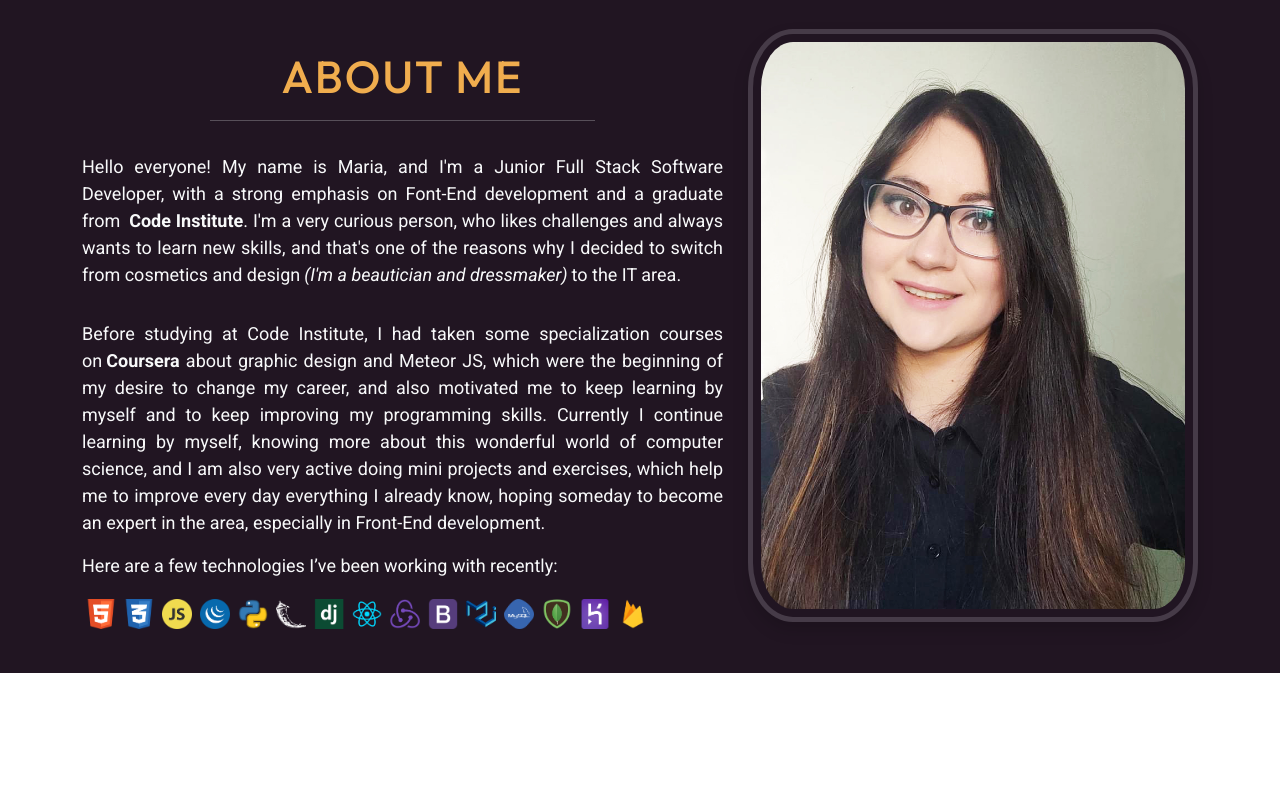
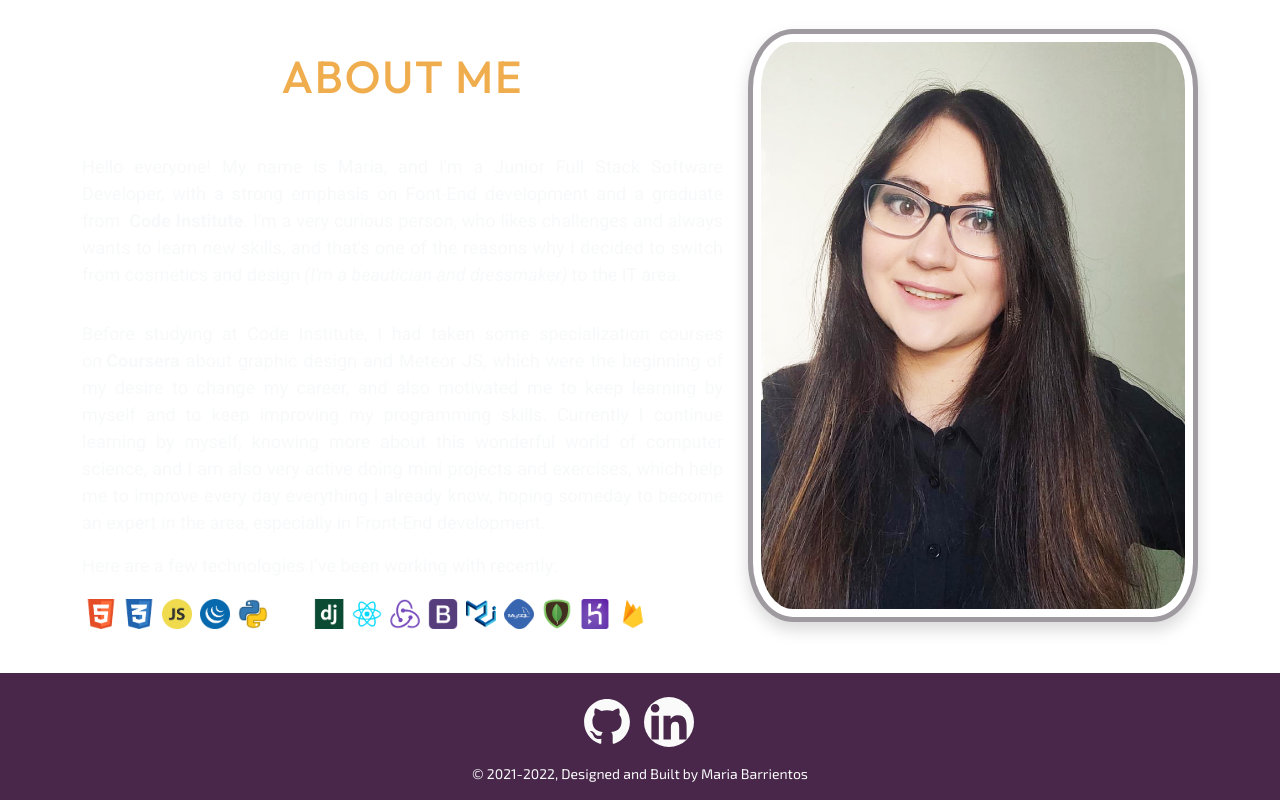
Before and after one commit to cotebarrientos/my-portfolio, a React (Create React App) app: page / in a window 1280 px wide. Shown: the part 878-1678 px from the top of the page. Before the commit the page ends 1551 px from the top, so only its background shows below. Built offline with nearby package versions, Linux system fonts and the light colour scheme.

Commit message:
Add Footer component

```diff
--- a/src/App.jsx
+++ b/src/App.jsx
@@ -1,6 +1,7 @@
 import Navbar from "./components/Navbar";
 import Home from "./components/Home";
 import About from "./components/About";
+import Footer from "./components/Footer";
 
 function App() {
   return (
@@ -8,6 +9,7 @@ function App() {
       <Navbar />
       <Home />
       <About />
+      <Footer />
     </div>
   );
 }
--- a/src/assets/About.css
+++ b/src/assets/About.css
@@ -1,5 +1,4 @@
 #aboutSection {
-    background-color: #211522;
     min-height: 200px;
 }
 
--- /dev/null
+++ b/src/components/Footer.jsx
@@ -0,0 +1,45 @@
+import React from 'react'
+import { GrGithub, GrLinkedin } from "react-icons/gr"
+import {
+    Container,
+    Row,
+    Col} from 'react-bootstrap'
+
+const Footer = () => {
+    return (
+        <Container fluid
+            className="background-color">
+            <footer>
+                <Row className="mx-auto my-auto">
+                    <Col lg={12}
+                        id="footer-icons"
+                        className="d-flex justify-content-center">
+                            <a
+                                href="https://github.com/cotebarrientos"
+                                target="_blank"
+                                rel="noopener noreferrer"
+                            >
+                                <GrGithub className="mb-3 mt-4 me-2 ms-1 circle-icon"/>
+                            </a>
+                            <a
+                                href="https://www.linkedin.com/in/mjbarrientosv/"
+                                className=""
+                                target="_blank"
+                                rel="noopener noreferrer"
+                            >
+                                <GrLinkedin className="mb-3 mt-4 me-2 ms-1 circle-icon"/>
+                            </a>
+                    </Col>
+                    <Col lg={12}
+                        className="text-light text-center">
+                        <p className="font-exo">
+                            © 2021-2022, Designed and Built by Maria Barrientos
+                        </p>
+                    </Col>
+                </Row>
+            </footer>
+        </Container>
+    )
+}
+
+export default Footer
--- a/src/index.css
+++ b/src/index.css
@@ -1,3 +1,5 @@
+/* Global CSS Classes here */
+
 @import url('https://fonts.googleapis.com/css2?family=Exo+2:ital,wght@0,100;0,200;0,300;0,400;0,500;0,600;0,700;0,800;0,900;1,100;1,200;1,300;1,400;1,500;1,600;1,700;1,800;1,900&family=Outfit:wght@100;200;300;400;500;600;700;800;900&family=Roboto:ital,wght@0,100;0,300;0,400;0,500;0,700;0,900;1,100;1,300;1,400;1,500;1,700;1,900&display=swap');
 
 
@@ -19,10 +21,22 @@ html,body {
   font-family: 'Exo 2', sans-serif;
 }
 
+/* Website background */
+
+.site-background-color {
+  background-color: #211522;
+}
+
 /* Navbar and Footer*/
 
 .background-color {
   background-color: #49274A;
+}
+
+.circle-icon {
+  width: 50px;
+  height: 50px;
+  border-radius: 50%;
 }
 
 .background-color .navbar-brand {
@@ -48,6 +62,25 @@ html,body {
   border-radius: .3rem;
 }
 
+footer {
+  min-height: 50px;
+}
+
+footer p {
+  font-size: 14px;
+}
+
+#footer-icons a {
+  color: #FAFAFA
+}
+
+#footer-icons a:hover,
+#footer-icons a:focus {
+  color: #f0bae9;
+  animation: rubberBand;
+  animation-duration: 2s;
+}
+
 /* Media Queries */
 
 @media screen and (max-width: 350px) {
```
